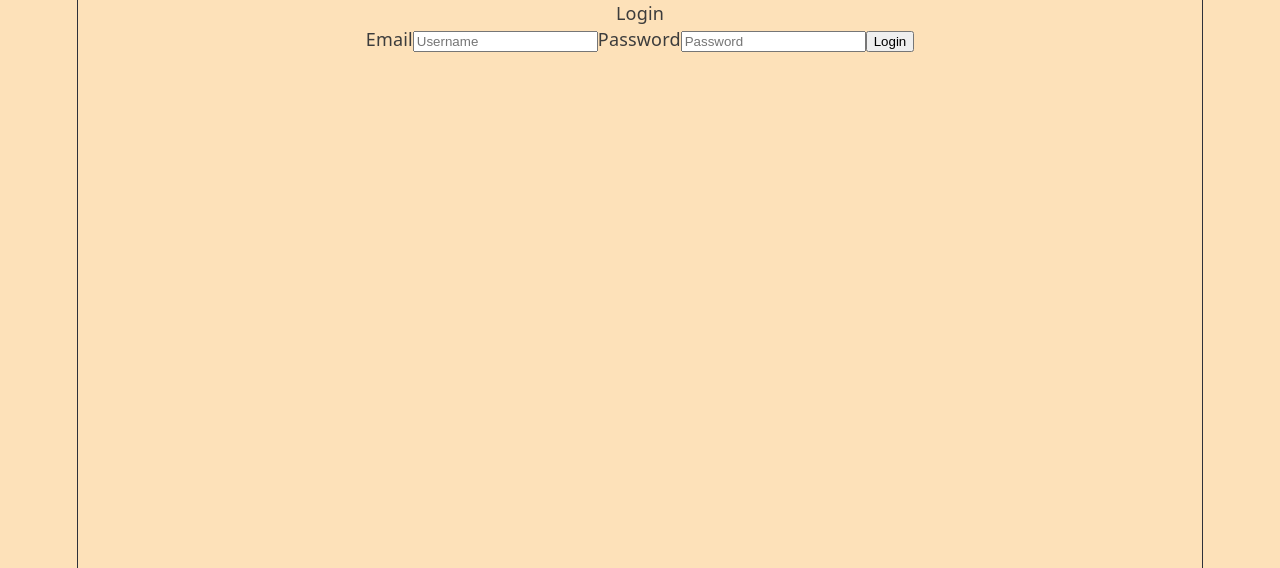
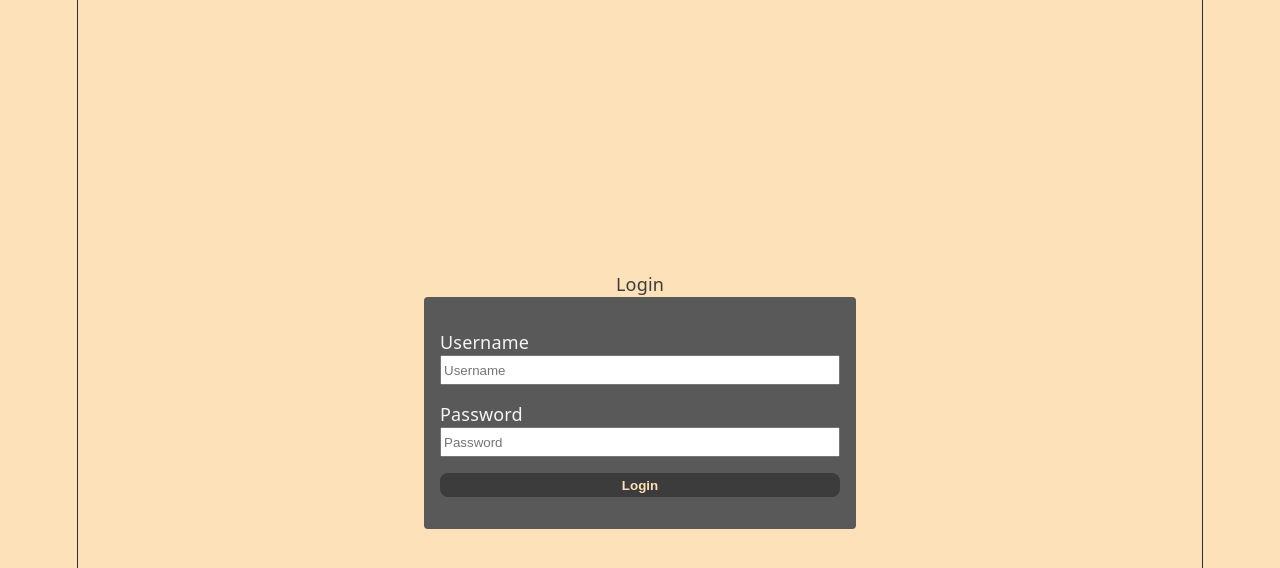
Before and after one commit to JFriendship/habitrack, a React (Vite) app in the folder frontend/: page /login in a window 1280 px wide. Shown: the top 568 px of the page. Built offline with nearby package versions, Linux system fonts and the light colour scheme.

Commit message:
feat: add styling for entire login page
- added LoginInput react component styling
- added login page formatting styling

```diff
--- /dev/null
+++ b/frontend/src/components/LoginInput.css
@@ -0,0 +1,43 @@
+
+.login-form {
+    display: flex;
+    flex: 1;
+    flex-direction: column;
+    max-width: 800px;
+    height: 200px;
+    background-color: rgb(90, 89, 89);
+    gap:16px;
+    justify-content: center;
+    padding: 16px;
+    border-radius: 4px;
+    width: 400px;
+}
+
+.login-label {
+    text-align: left;
+    color: var(--text-h);
+    display: flex;
+    flex-direction: column;
+}
+
+.login-input {
+    height: 24px;
+}
+
+.login-info-submit-button {
+    background-color: var(--text);
+    color: var(--bg);
+    border-color: var(--bg);
+    border-radius: 8px;
+    border: 0;
+    cursor: pointer;
+    font-weight: 600;
+    height: 24px;
+
+    transition-duration: 500ms;
+}
+
+.login-info-submit-button:hover {
+    background-color: var(--text-h);
+    transition-duration: 400ms;
+}
--- a/frontend/src/components/LoginInput.tsx
+++ b/frontend/src/components/LoginInput.tsx
@@ -1,6 +1,7 @@
 import { useState } from "react";
 import { useNavigate } from "react-router";
 
+import "./LoginInput.css"
 
 export default function LoginInput() {
     const [loginData, setLoginData] = useState({
@@ -53,8 +54,8 @@ export default function LoginInput() {
     return (
         <div>
             <form className="login-form" onSubmit={handleSubmit}>
-                <label className="username-text" htmlFor="username">
-                    Email
+                <label className="login-label" htmlFor="username">
+                    Username
                     <input
                         type="username"
                         name="username"
@@ -66,7 +67,7 @@ export default function LoginInput() {
                     />
                 </label>
 
-                <label className="password-text" htmlFor="password">
+                <label className="login-label" htmlFor="password">
                     Password
                     <input
                         type="password"
--- a/frontend/src/components/SignUpInput.tsx
+++ b/frontend/src/components/SignUpInput.tsx
@@ -30,7 +30,7 @@ export default function SignUpInput() {
                 headers: {
                     "Content-Type": "application/json",
                 },
-                body: JSON.stringify({ username: signUpData.username, email: signUpData.email, password: signUpData.password}),
+                body: JSON.stringify({ email: signUpData.email, username: signUpData.username, password: signUpData.password}),
             });
 
             if (response.ok) {
--- /dev/null
+++ b/frontend/src/pages/Login.css
@@ -0,0 +1,7 @@
+.login-page-wrapper {
+    display: flex;
+    flex-direction: column;
+    align-items: center;
+    justify-content: center;
+    height: 100vh;
+}
--- a/frontend/src/pages/Login.tsx
+++ b/frontend/src/pages/Login.tsx
@@ -1,5 +1,5 @@
 import LoginInput from "../components/LoginInput";
-
+import "./Login.css"
 
 export default function Login() {
     return (
```
